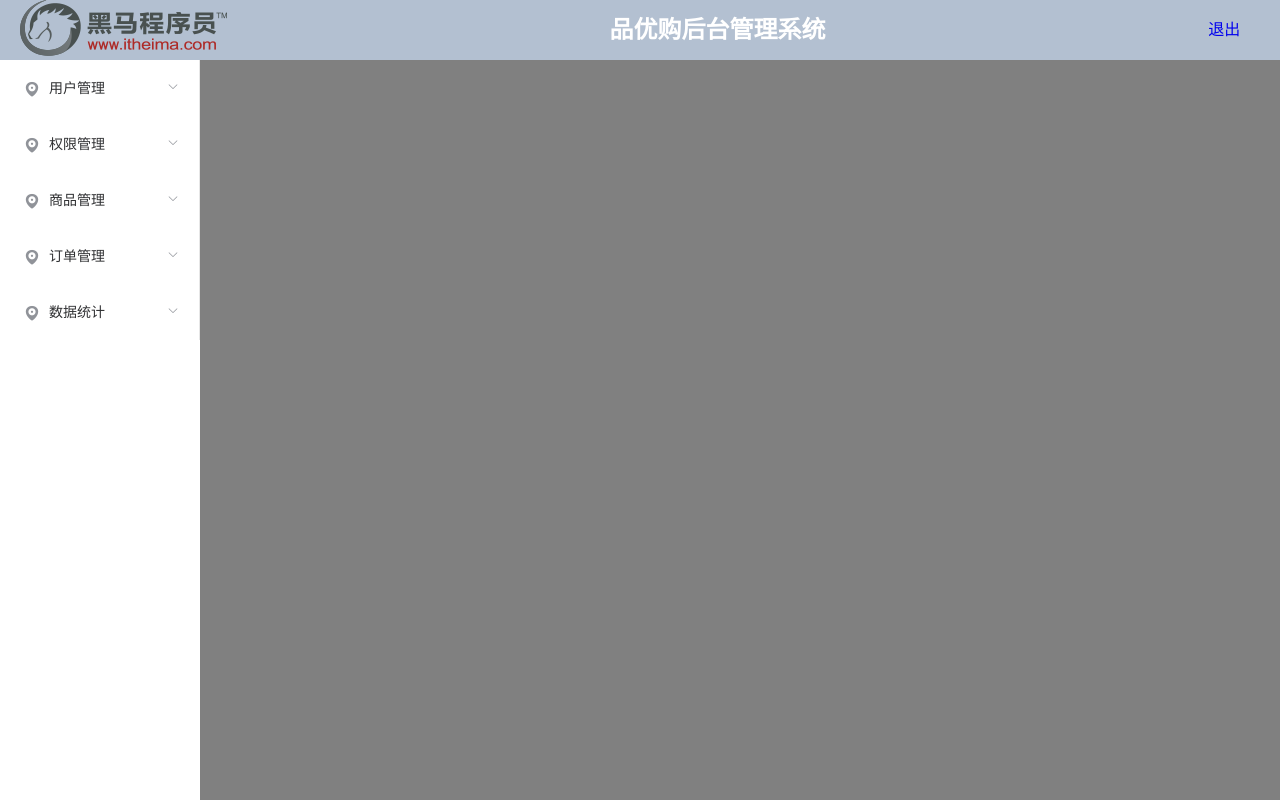
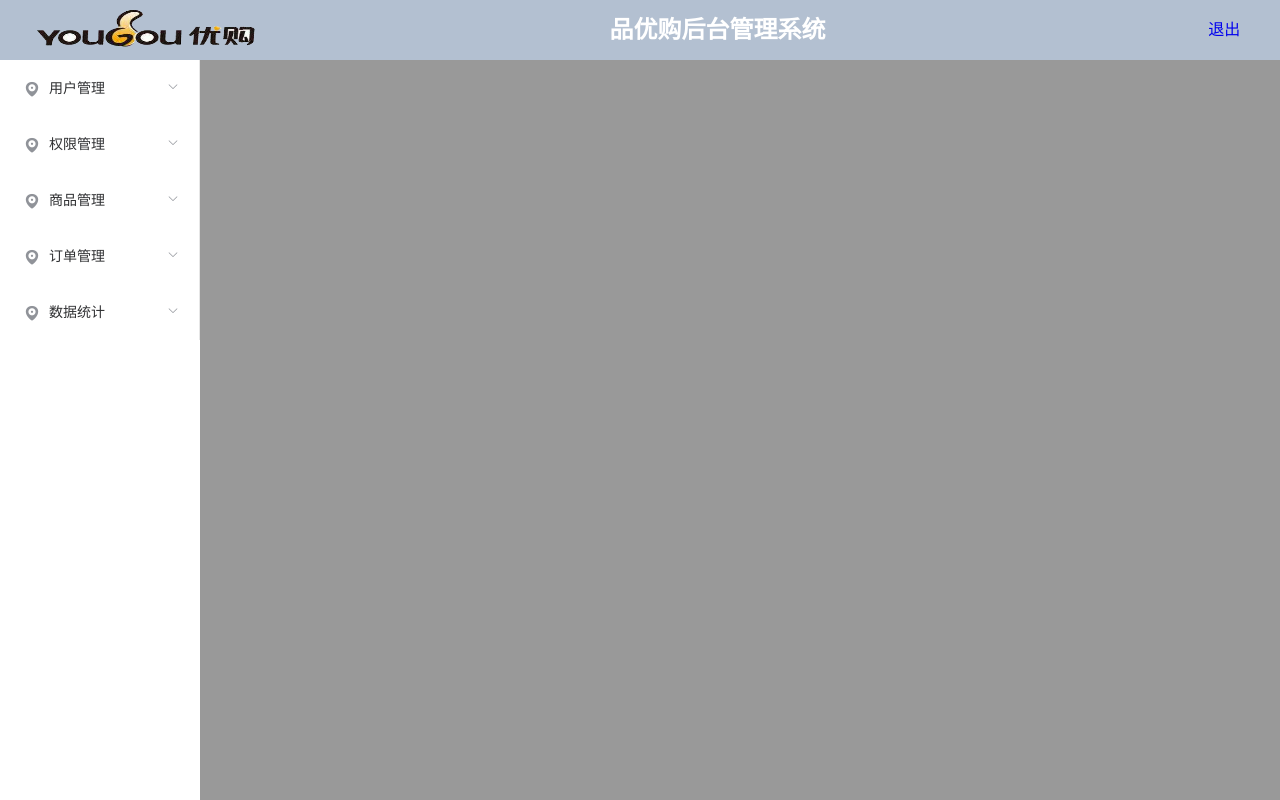
Before and after one commit to xiaopangzhi0630/shop2, a Vue app: page / in a window 1280 px wide. Built offline with nearby package versions, Linux system fonts and the light colour scheme; sample sign-in values are in the browser's storage.

Commit message:
添加用户弹出框label-position修改,data中总条数total修改

```diff
--- a/src/components/home.vue
+++ b/src/components/home.vue
@@ -3,7 +3,8 @@
     <el-header>
       <el-row>
         <el-col :span="4">
-          <img src="../assets/logo.png" alt="图片记载失败">
+          <!-- <img @click.prevent="backHome()" src="../assets/timg.png" alt="图片记载失败"> -->
+          <img src="../assets/timg.png" alt="图片记载失败">
         </el-col>
         <el-col :span="19" class="middle">
           <h2 style="color:#fff">品优购后台管理系统</h2>
@@ -87,7 +88,6 @@
         </el-menu>
       </el-aside>
       <el-main class="mian">
-        <!-- <h2 class="welcome" >欢迎,登录后台管理系统!</h2> -->
         <router-view></router-view>
       </el-main>
     </el-container>
@@ -108,6 +108,13 @@ export default {
     }
   },
   methods: {
+    // 返回首页
+    // backHome() {
+    //   this.$router.push({
+    //     name: "welcome"
+    //   });
+    // },
+
     // 退出
     handleLoginout() {
       // 1.清除token
@@ -132,7 +139,7 @@ export default {
   background-color: #fff;
 }
 .mian {
-  background-color: gray;
+  background-color: #999;
 }
 .loginOut {
   line-height: 60px;
@@ -143,10 +150,8 @@ export default {
   line-height: 60px;
   text-align: center;
 }
-/*.welcome {
-  padding: 50px 0 0 50px;
-  box-sizing: border-box;
-  color: #fff;
-   background-color: aquamarine;
-}*/
+img {
+  width: 256px;
+  height: 60px;
+}
 </style>
--- a/src/components/users.vue
+++ b/src/components/users.vue
@@ -3,6 +3,7 @@
     <!-- 面包屑 -->
     <el-breadcrumb separator-class="el-icon-arrow-right">
       <el-breadcrumb-item :to="{ path: '/' }">首页</el-breadcrumb-item>
+      <!-- <el-breadcrumb-item :to="{ path: '/welcome' }">首页</el-breadcrumb-item> -->
       <el-breadcrumb-item>用户管理</el-breadcrumb-item>
       <el-breadcrumb-item>用户列表</el-breadcrumb-item>
     </el-breadcrumb>
@@ -56,7 +57,7 @@
 
     <!-- 对话框  添加用户弹出框 -->
     <el-dialog title="添加用户" :visible.sync="dialogFormVisibleAdd">
-      <el-form :label-position="labelPosition" label-width="80px" :model="formdata">
+      <el-form label-position="left" label-width="80px" :model="formdata">
         <el-form-item label="用户名">
           <el-input v-model="formdata.username"></el-input>
         </el-form-item>
@@ -89,7 +90,7 @@ export default {
       // 每页显示条数
       pagesize: 2,
       // 总条数
-      total: "",
+      total: 1,
       // 添加用户隐藏属性设置
       dialogFormVisibleAdd: false,
       // 添加用户数据
--- /dev/null
+++ b/src/components/welcome.vue
@@ -0,0 +1,19 @@
+<template>
+    <p>欢迎登陆后台管理系统</p>
+</template>
+
+<script>
+export default {};
+</script>
+
+<style>
+p {
+  margin: 0;
+  padding: 0;
+  font-size: 35px;
+  /* font-family:'Franklin Gothic Medium', 'Arial Narrow', Arial, sans-serif; */
+  font-family: "Courier New", Courier, monospace;
+  padding: 40px 0 0 40px;
+  box-sizing: border-box;
+}
+</style>
--- a/src/router/index.js
+++ b/src/router/index.js
@@ -5,6 +5,7 @@ import Login from '@/components/login.vue'
 import Home from '@/components/home.vue'
 
 import Users from '@/components/users.vue'
+// import Welcome from '@/components/welcome.vue'
 
 Vue.use(Router)
 
@@ -19,11 +20,17 @@ export default new Router({
       path: '/',
       name: 'home',
       component: Home,
-      children: [{
-        name: 'users',
-        path: '/users',
-        component: Users
-      }]
+      children: [
+        // {
+        //   name: 'welcome',
+        //   path: '/welcome',
+        //   component: Welcome
+        // },
+        {
+          name: 'users',
+          path: '/users',
+          component: Users
+        }]
     }
   ]
 })
```
Also changed, not shown: src/components/login.vue (+14 -14 lines), src/assets/timg.png (added).
